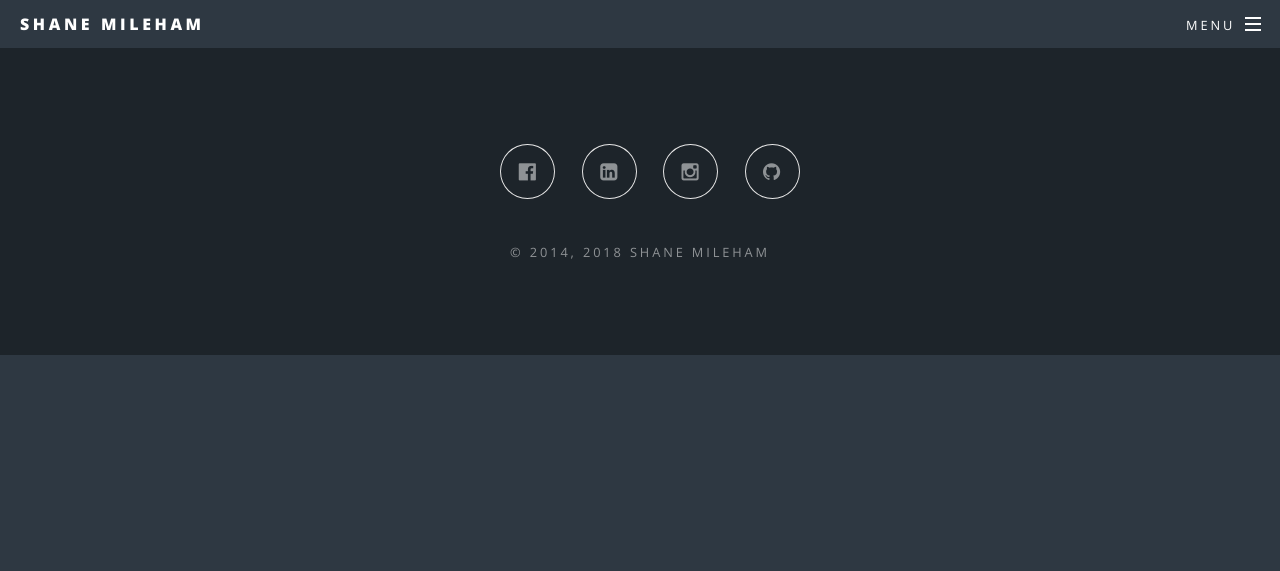
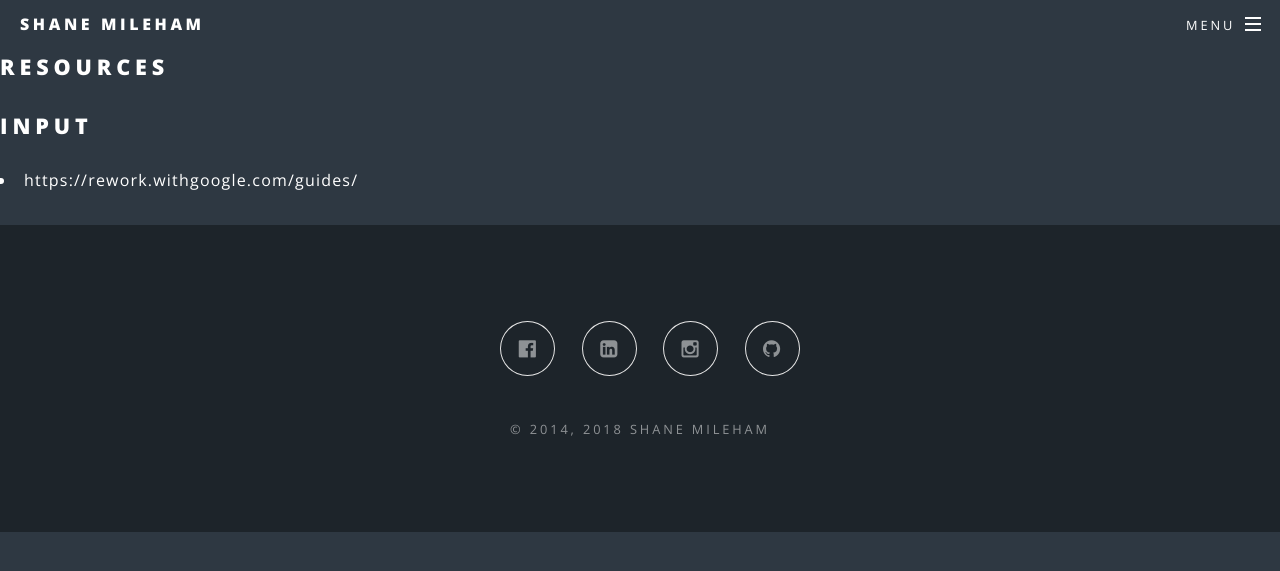
Before and after one commit to shanemileham/shanemileham.github.io, a Jekyll site: the page built from _kb/business/management.md, in a window 1280 px wide. Shown: the top 571 px of the page. Built offline with Jekyll 4.4.1, drawn with Linux system fonts in a browser that asks for light colours; comment, search, counter and statistics services are not loaded.

Commit message:
Update management.md

```diff
--- a/_kb/business/management.md
+++ b/_kb/business/management.md
@@ -1,3 +1,8 @@
 ---
 title: Management
 ---
+
+## Resources
+
+## Input
+- https://rework.withgoogle.com/guides/
```
